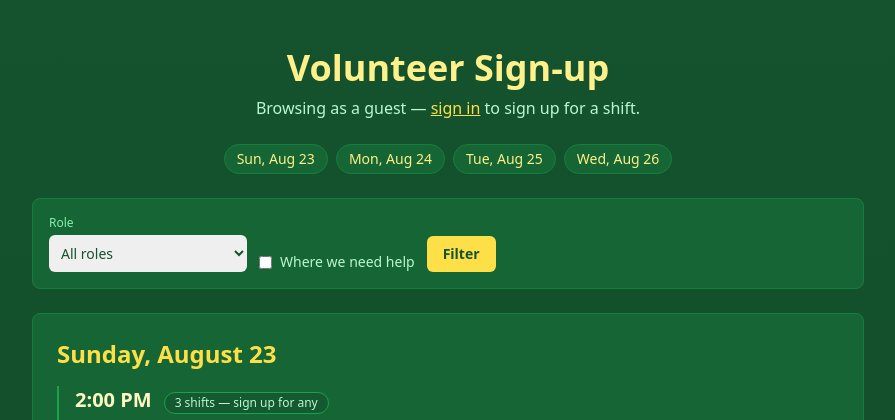
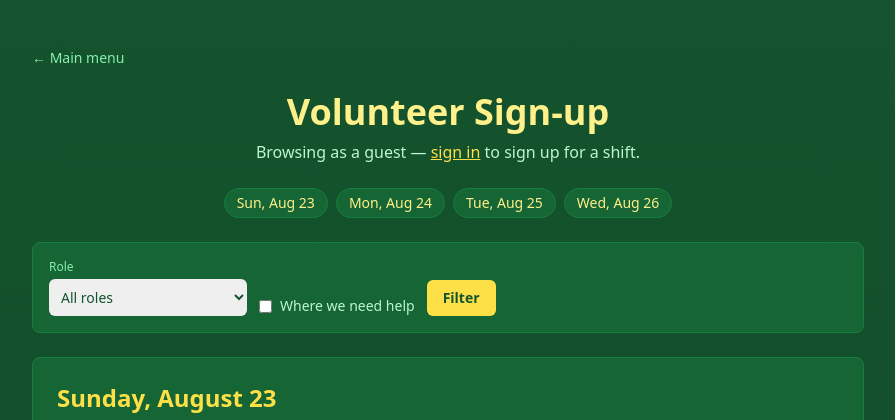
Before and after one commit to djangocon/djangoconus-automation, a Django app: page /volunteers/ in a window 1280 px wide. Shown: the top 420 px of the page, without its empty margins (192-1087 px from the left). Run offline with Django 4.2, Linux system fonts and the light colour scheme; data comes from the database, SQL or seed files in the repository; data that the repository does not hold is empty; parts of the project's set-up code (start-up, migrations or seed data) failed here and were passed over; some libraries are stand-ins or nearby versions.

Commit message:
:sparkles: Link every volunteer page back to the main menu
The only way back was base.html's footer link, below the fold on the longer
pages. Each volunteer page now carries a "Main menu" link at the top, from one
shared partial so they can't drift; it's print-hidden, since a printed roster
shouldn't show navigation.

schedule_changes keeps its existing link to the dashboard alongside.

```diff
--- /dev/null
+++ b/volunteers/templates/volunteers/_back_to_menu.html
@@ -0,0 +1,5 @@
+{% comment %}
+    Every volunteer page is reached from the homepage menu, so each one carries
+    the way back. print-hide: a printed roster shouldn't show navigation.
+{% endcomment %}
+<a href="{% url 'home' %}" class="print-hide text-sm text-green-300 hover:text-yellow-200">&larr; Main menu</a>
--- a/volunteers/templates/volunteers/dashboard.html
+++ b/volunteers/templates/volunteers/dashboard.html
@@ -8,6 +8,7 @@
 
 {% block content %}
     <div class="flex flex-col gap-6 p-8 text-green-100">
+        {% include "volunteers/_back_to_menu.html" %}
         <div class="flex flex-wrap items-center justify-between gap-3">
             <h1 class="text-4xl font-bold text-yellow-200">Volunteer Dashboard</h1>
             <div class="flex gap-2">
--- a/volunteers/templates/volunteers/my_shifts.html
+++ b/volunteers/templates/volunteers/my_shifts.html
@@ -6,6 +6,7 @@
 
 {% block content %}
     <div class="flex max-w-3xl flex-col gap-6 p-8 text-green-100">
+        {% include "volunteers/_back_to_menu.html" %}
         <div class="text-center">
             <h1 class="mb-2 text-4xl font-bold text-yellow-200">My Volunteer Shifts</h1>
             <p class="text-green-200">
--- a/volunteers/templates/volunteers/schedule_changes.html
+++ b/volunteers/templates/volunteers/schedule_changes.html
@@ -9,6 +9,8 @@
     <div class="mx-auto flex max-w-5xl flex-col gap-6 p-6">
 
         <div>
+            <a href="{% url 'home' %}" class="text-sm text-gray-400 hover:text-gray-200">&larr; Main menu</a>
+            <span class="mx-1 text-gray-500">&middot;</span>
             <a href="{% url 'volunteers:dashboard' %}" class="text-sm text-gray-400 hover:text-gray-200">&larr; Volunteer dashboard</a>
             <h1 class="text-3xl font-bold text-yellow-200">Schedule changes</h1>
             <p class="mt-1 text-sm text-green-300">
--- a/volunteers/templates/volunteers/shift_list.html
+++ b/volunteers/templates/volunteers/shift_list.html
@@ -6,6 +6,7 @@
 
 {% block content %}
     <div class="flex max-w-4xl flex-col gap-6 p-8 text-green-100">
+        {% include "volunteers/_back_to_menu.html" %}
         <div class="text-center">
             <h1 class="mb-2 text-4xl font-bold text-yellow-200">Volunteer Sign-up</h1>
             {% if user.is_authenticated %}
--- a/volunteers/templates/volunteers/volunteers_list.html
+++ b/volunteers/templates/volunteers/volunteers_list.html
@@ -8,6 +8,7 @@
 
 {% block content %}
     <div class="flex flex-col gap-6 p-8 text-green-100">
+        {% include "volunteers/_back_to_menu.html" %}
         <div class="flex flex-wrap items-center justify-between gap-3">
             <h1 class="text-4xl font-bold text-yellow-200">Volunteers</h1>
             <a href="{% url 'volunteers:dashboard' %}" class="print-hide text-sm text-green-300 underline">← Shift dashboard</a>
```
Also changed, not shown: volunteers/tests/test_back_to_menu.py (added, +44 -0 lines), volunteers/tests/test_standby.py (+1 -3 lines).
